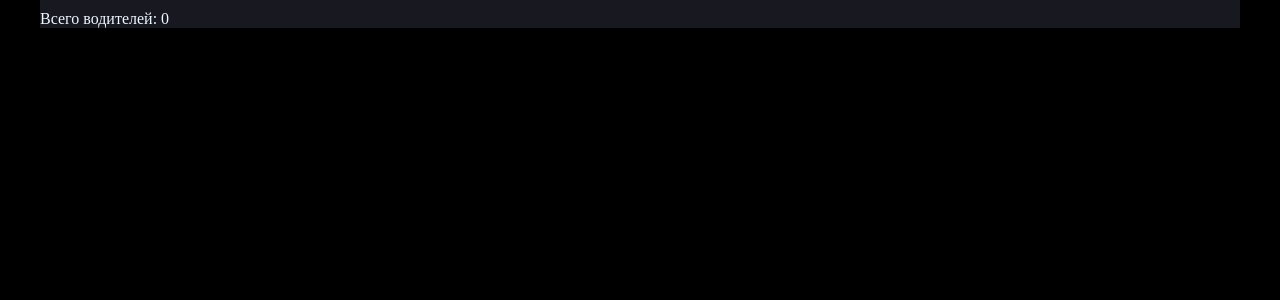
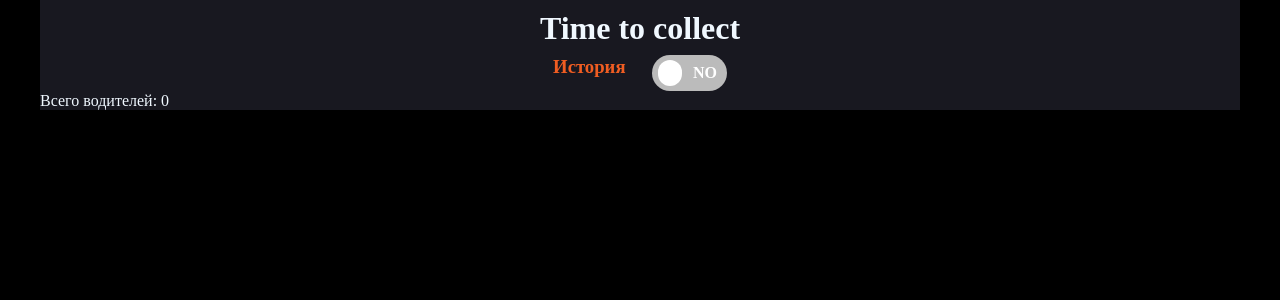
Before and after one commit to ArkadiyJS/time-to-collect, a React (Vite) app: page / in a window 1280 px wide. Shown: the top 300 px of the page. Built offline with nearby package versions, Linux system fonts and the light colour scheme.

Commit message:
add: routing header component

```diff
--- a/src/App.tsx
+++ b/src/App.tsx
@@ -56,8 +56,9 @@ function App() {
     <div className="App">
 
 
-
-       {/* <Header showButtonCreateList={showButtonCreateList} setShowButtonCreateList={setShowButtonCreateList}/> */}
+        <Routes>
+          <Route path='/' element={<Header showButtonCreateList={showButtonCreateList} setShowButtonCreateList={setShowButtonCreateList}/>}/>
+        </Routes>
 
 
 
```
